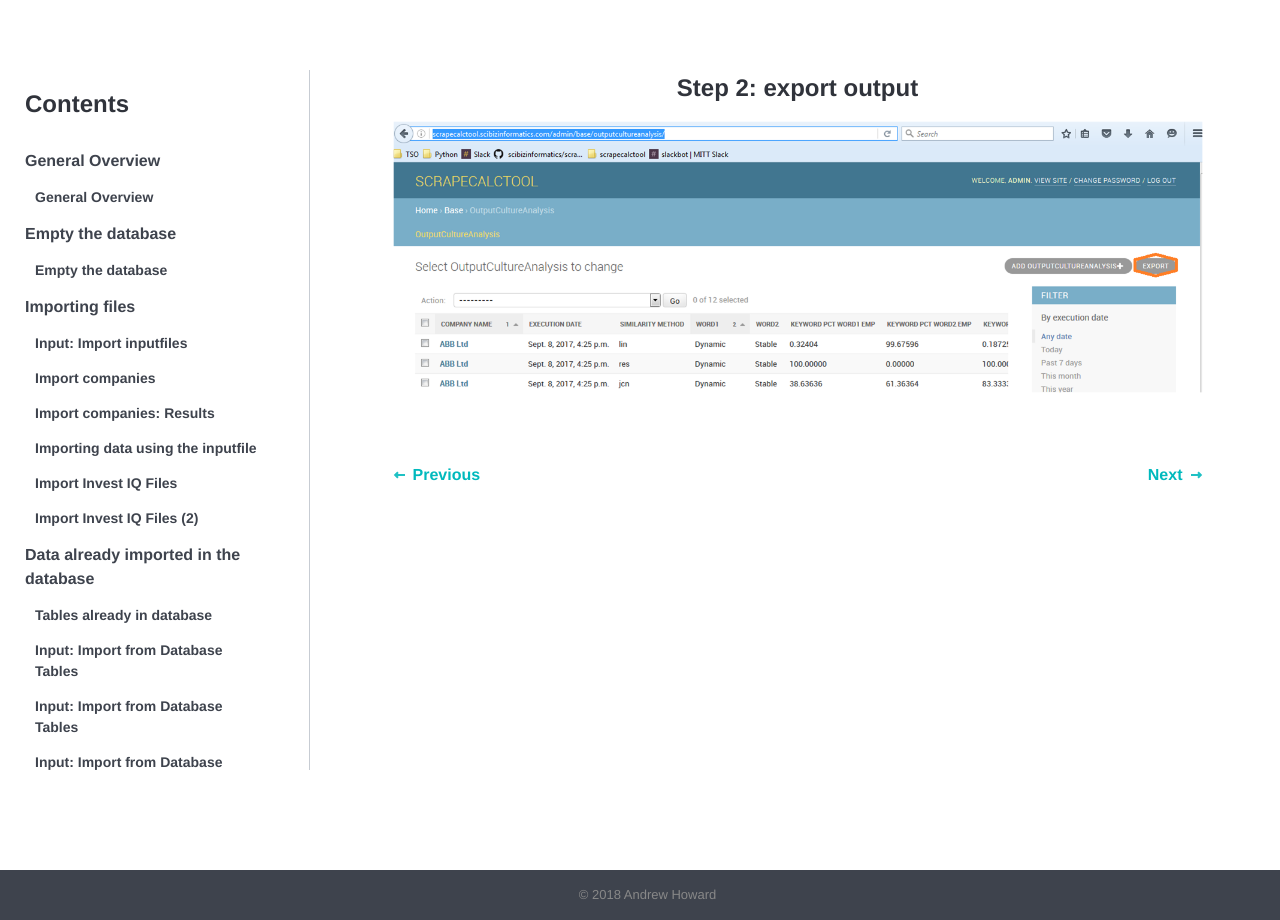
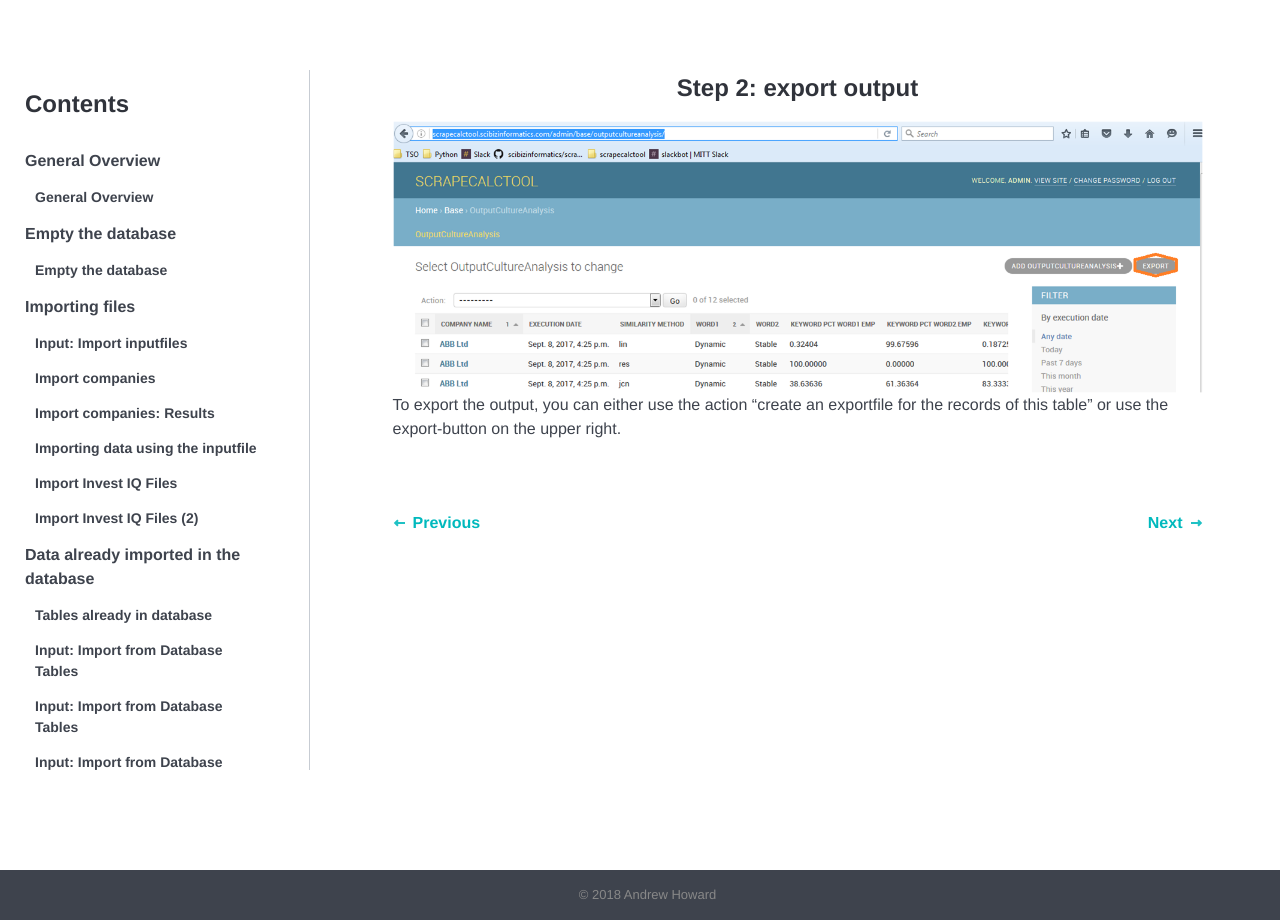
Before and after one commit to tkumpanenko/slides, a Jekyll site: the page built from _tutorials/110.html, in a window 1280 px wide. Built offline with Jekyll 4.4.1, drawn with Linux system fonts in a browser that asks for light colours.

Commit message:
Update from Forestry.io - 110.html

```diff
--- a/_tutorials/110.html
+++ b/_tutorials/110.html
@@ -4,7 +4,8 @@ topic: cultural-analysis
 order: 10
 date: 2018-01-18 18:40:15 +0000
 ---
-
 <h4>Step 2: export output</h4>
 
 <img src="{{site.url}}{{site.baseurl}}/images/110.png" alt="">
+
+<p>To export the output, you can either use the action “create an exportfile for the records of this table” or use the export-button on the upper right.</p>
```
